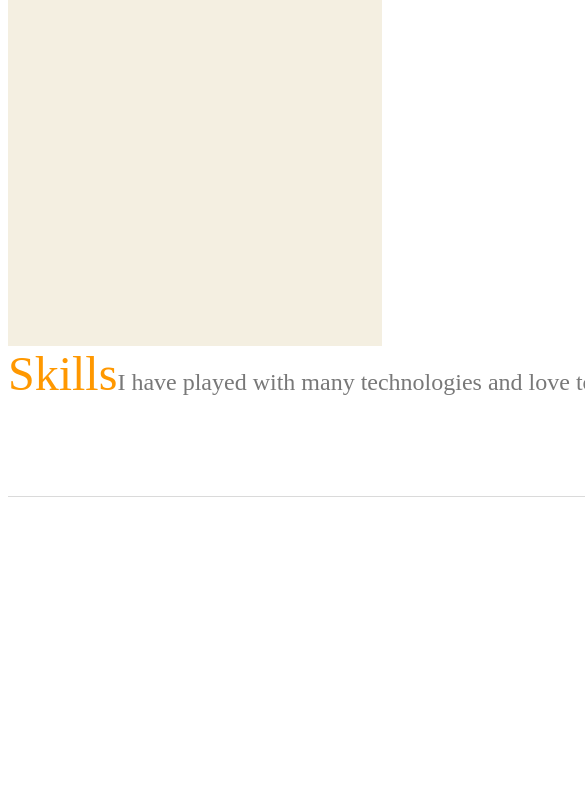
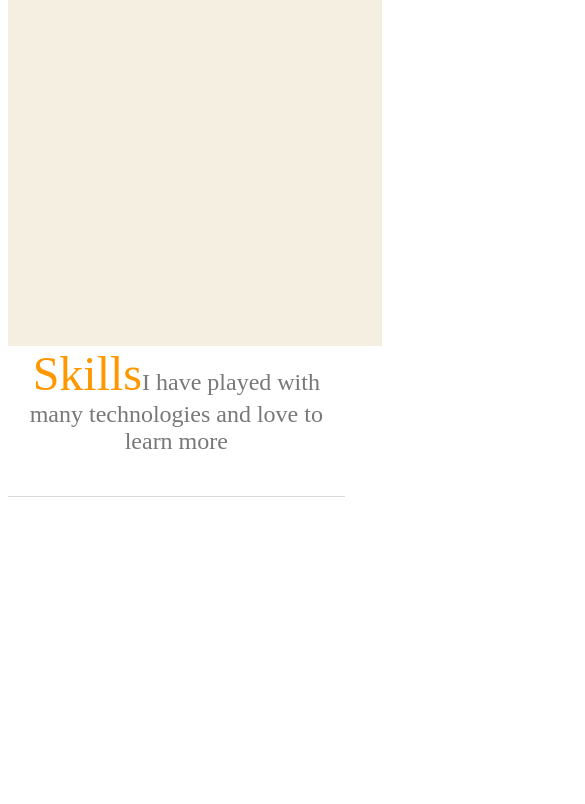
Before and after one commit to jweinstein92/personal-site, a Gatsby site: page / in a window 390 px wide. Shown: the part 793-1597 px from the top of the page, 585 px wide, since content can reach past the window. Built offline with nearby package versions, Linux system fonts and the light colour scheme; Gatsby itself is replaced by a stand-in of ours.

Commit message:
fix responsive

```diff
--- a/src/pages/home.scss
+++ b/src/pages/home.scss
@@ -24,17 +24,19 @@
       background-color: #f4efe1;
     }
     .section {
-      width: 1000px;
+      width: 90%;
       max-width: 1000px;
 
       .section-header {
         min-height: 150px;
         border-bottom: 1px solid #DADADA;
+        text-align: center;
 
         .title {
           color: #FF9800;
           font-size: 48px;
           margin-bottom: .5em;
+
         }
         .description {
           color: #787878;
```
